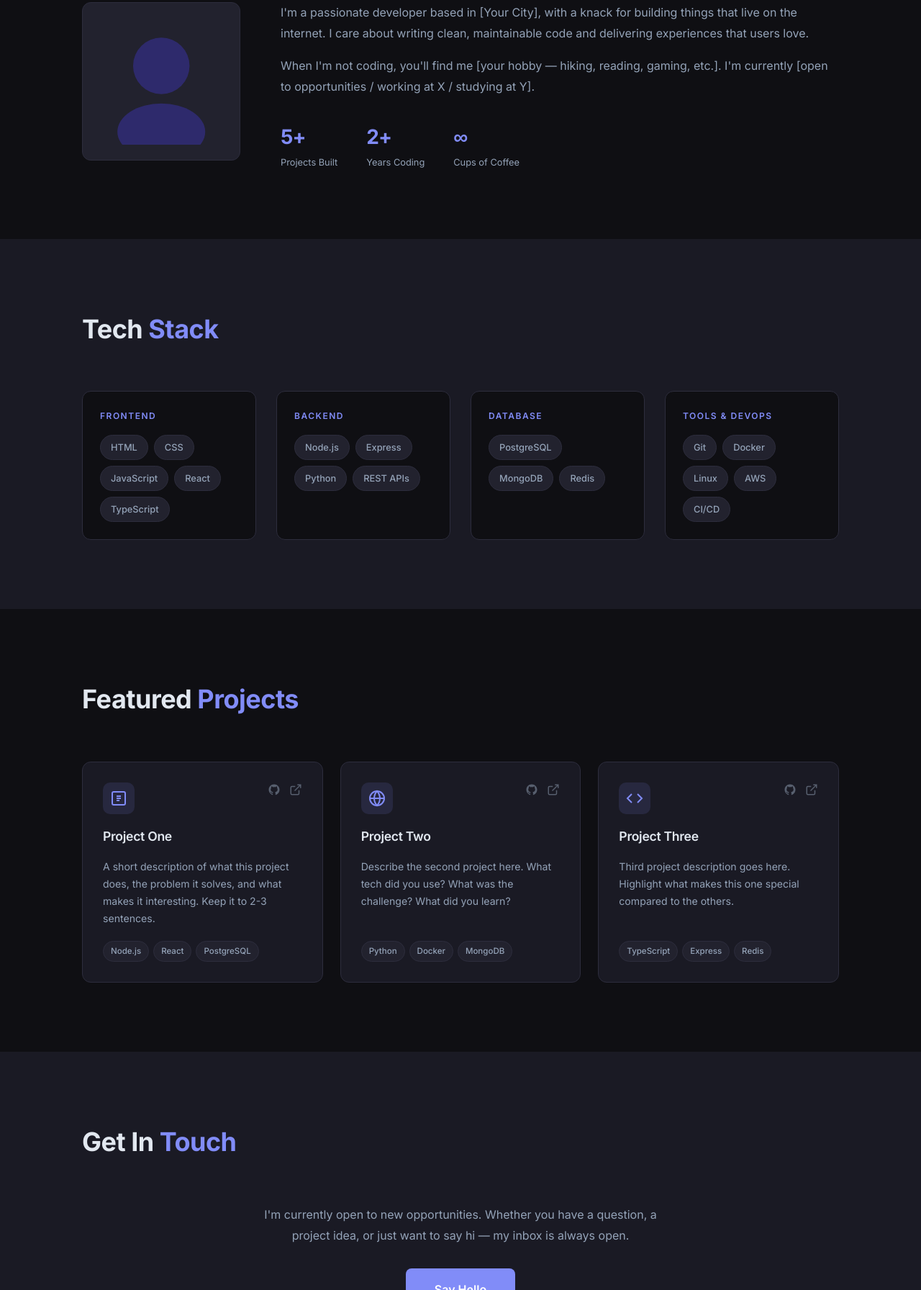
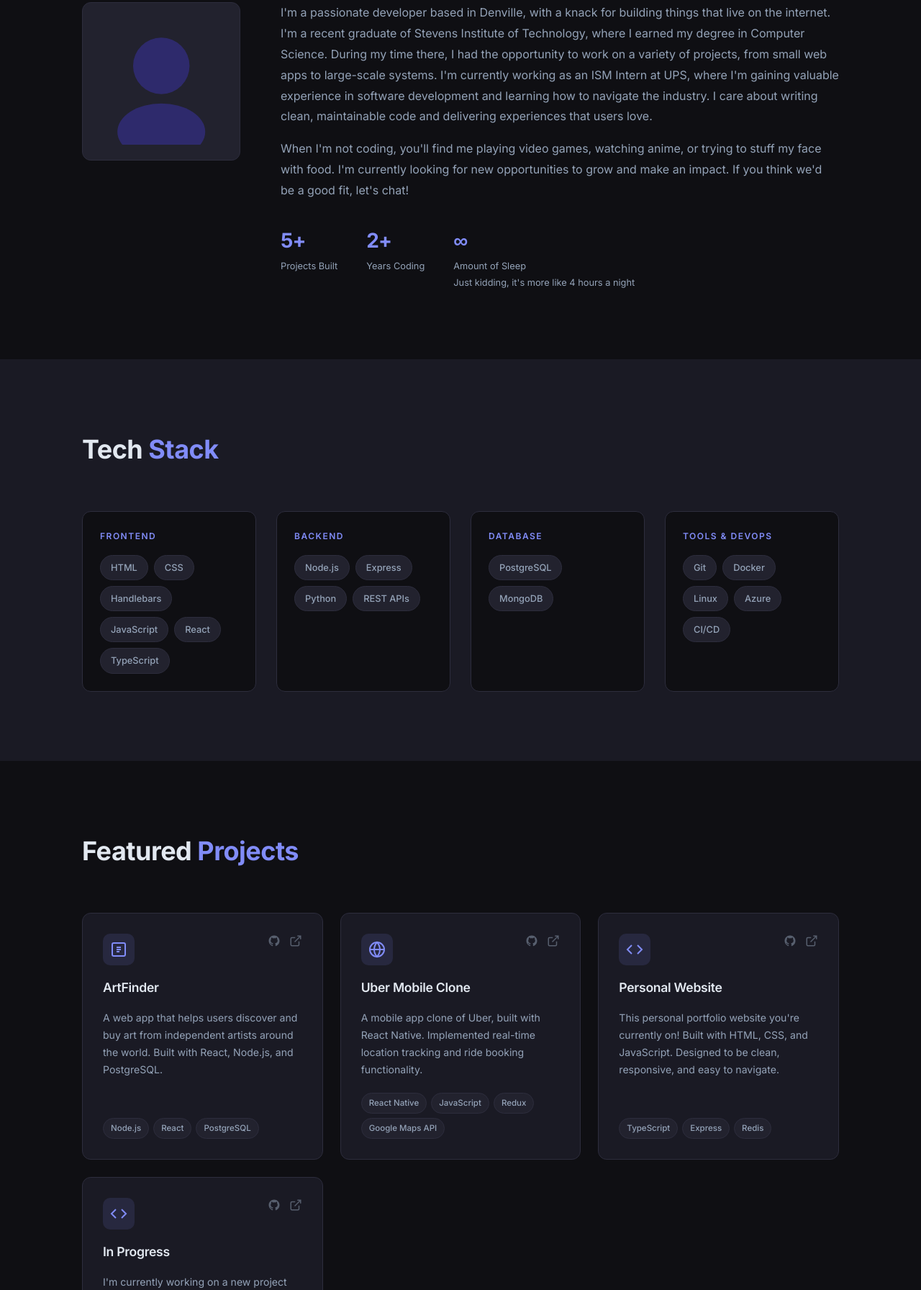
Before and after one commit to Randomname501/Website, a website: page index.html in a window 1280 px wide. Shown: the part 1008-2800 px from the top of the page at 72% size. Drawn offline with Linux system fonts and the light colour scheme.

Commit message:
Personalize portfolio: name, projects, links
Replace placeholder content with my personal info and project details. Updates include: document title and nav logo initials; hero name, subtitle and tagline; expanded About section (location, school, internship, hobbies, availability); contact email and social links (GitHub and LinkedIn updated, Twitter removed). Projects updated/added: ArtFinder, Uber Mobile Clone, Personal Website, and an "In Progress" entry — each with descriptions, repo links and tech tags. Small tweaks to skills (added Handlebars, swapped AWS -> Azure) and a playful stat change for sleep.

```diff
--- a/index.html
+++ b/index.html
@@ -3,7 +3,7 @@
 <head>
   <meta charset="UTF-8" />
   <meta name="viewport" content="width=device-width, initial-scale=1.0" />
-  <title>Your Name — Portfolio</title>
+  <title>Suprith Reddy — Portfolio</title>
   <link rel="preconnect" href="https://fonts.googleapis.com" />
   <link rel="preconnect" href="https://fonts.gstatic.com" crossorigin />
   <link href="https://fonts.googleapis.com/css2?family=Inter:wght@300;400;500;600;700&family=JetBrains+Mono:wght@400;500&display=swap" rel="stylesheet" />
@@ -14,7 +14,7 @@
   <!-- NAV -->
   <nav class="nav" id="nav">
     <div class="nav-inner">
-      <a href="#hero" class="nav-logo">YN<span class="accent">.</span></a>
+      <a href="#hero" class="nav-logo">SR<span class="accent">.</span></a>
       <ul class="nav-links" id="nav-links">
         <li><a href="#about">About</a></li>
         <li><a href="#skills">Skills</a></li>
@@ -31,10 +31,10 @@
   <section class="hero" id="hero">
     <div class="hero-content fade-in">
       <p class="hero-greeting">Hi, I'm</p>
-      <h1 class="hero-name">Your Name<span class="accent">.</span></h1>
-      <h2 class="hero-title">Full-Stack Developer &amp; Problem Solver</h2>
+      <h1 class="hero-name">Suprith Reddy<span class="accent">.</span></h1>
+      <h2 class="hero-title">Full-Stack Developer &amp; Chronic Sleeper</h2>
       <p class="hero-tagline">
-        I build clean, performant web applications and love turning complex problems into elegant solutions.
+        I love building things that live on the internet. My passion is creating web applications that are fast, responsive, and easy to use. When I'm not coding, you can find me playing video games, watching anime, or trying to stuff my face with food.
       </p>
       <div class="hero-cta">
         <a href="#projects" class="btn btn-primary">View My Work</a>
@@ -63,12 +63,14 @@
         </div>
         <div class="about-text">
           <p>
-            I'm a passionate developer based in [Your City], with a knack for building things that live on the internet.
+            I'm a passionate developer based in Denville, with a knack for building things that live on the internet.
+            I'm a recent graduate of Stevens Institute of Technology, where I earned my degree in Computer Science. During my time there, I had the opportunity to work on a variety of projects, from small web apps to large-scale systems.
+            I'm currently working as an ISM Intern at UPS, where I'm gaining valuable experience in software development and learning how to navigate the industry.
             I care about writing clean, maintainable code and delivering experiences that users love.
           </p>
           <p>
-            When I'm not coding, you'll find me [your hobby — hiking, reading, gaming, etc.].
-            I'm currently [open to opportunities / working at X / studying at Y].
+            When I'm not coding, you'll find me playing video games, watching anime, or trying to stuff my face with food.
+            I'm currently looking for new opportunities to grow and make an impact. If you think we'd be a good fit, let's chat!
           </p>
           <div class="about-stats">
             <div class="stat">
@@ -81,7 +83,8 @@
             </div>
             <div class="stat">
               <span class="stat-number accent">∞</span>
-              <span class="stat-label">Cups of Coffee</span>
+              <span class="stat-label">Amount of Sleep</span>
+              <div class="stat-label">Just kidding, it's more like 4 hours a night</div>
             </div>
           </div>
         </div>
@@ -100,6 +103,7 @@
           <div class="skill-tags">
             <span class="tag">HTML</span>
             <span class="tag">CSS</span>
+            <span class="tag">Handlebars</span>
             <span class="tag">JavaScript</span>
             <span class="tag">React</span>
             <span class="tag">TypeScript</span>
@@ -121,7 +125,6 @@
           <div class="skill-tags">
             <span class="tag">PostgreSQL</span>
             <span class="tag">MongoDB</span>
-            <span class="tag">Redis</span>
           </div>
         </div>
 
@@ -131,7 +134,7 @@
             <span class="tag">Git</span>
             <span class="tag">Docker</span>
             <span class="tag">Linux</span>
-            <span class="tag">AWS</span>
+            <span class="tag">Azure</span>
             <span class="tag">CI/CD</span>
           </div>
         </div>
@@ -152,7 +155,7 @@
               <svg width="24" height="24" viewBox="0 0 24 24" fill="none" stroke="currentColor" stroke-width="2"><rect x="3" y="3" width="18" height="18" rx="2"/><path d="M9 9h6M9 12h6M9 15h4"/></svg>
             </div>
             <div class="project-links">
-              <a href="#" title="GitHub" aria-label="View source">
+              <a href="https://github.com/The-Necrodancer/ArtFinder" title="GitHub" aria-label="View source">
                 <svg width="18" height="18" viewBox="0 0 24 24" fill="currentColor"><path d="M12 2C6.477 2 2 6.484 2 12.017c0 4.425 2.865 8.18 6.839 9.504.5.092.682-.217.682-.483 0-.237-.008-.868-.013-1.703-2.782.605-3.369-1.343-3.369-1.343-.454-1.158-1.11-1.466-1.11-1.466-.908-.62.069-.608.069-.608 1.003.07 1.531 1.032 1.531 1.032.892 1.53 2.341 1.088 2.91.832.092-.647.35-1.088.636-1.338-2.22-.253-4.555-1.113-4.555-4.951 0-1.093.39-1.988 1.029-2.688-.103-.253-.446-1.272.098-2.65 0 0 .84-.27 2.75 1.026A9.564 9.564 0 0 1 12 6.844c.85.004 1.705.115 2.504.337 1.909-1.296 2.747-1.027 2.747-1.027.546 1.379.202 2.398.1 2.651.64.7 1.028 1.595 1.028 2.688 0 3.848-2.339 4.695-4.566 4.943.359.309.678.92.678 1.855 0 1.338-.012 2.419-.012 2.747 0 .268.18.58.688.482A10.019 10.019 0 0 0 22 12.017C22 6.484 17.522 2 12 2z"/></svg>
               </a>
               <a href="#" title="Live Demo" aria-label="View live demo">
@@ -160,9 +163,9 @@
               </a>
             </div>
           </div>
-          <h3 class="project-title">Project One</h3>
+          <h3 class="project-title">ArtFinder</h3>
           <p class="project-desc">
-            A short description of what this project does, the problem it solves, and what makes it interesting. Keep it to 2-3 sentences.
+            A web app that helps users discover and buy art from independent artists around the world. Built with React, Node.js, and PostgreSQL.
           </p>
           <div class="project-tags">
             <span class="tag tag-sm">Node.js</span>
@@ -177,7 +180,7 @@
               <svg width="24" height="24" viewBox="0 0 24 24" fill="none" stroke="currentColor" stroke-width="2"><circle cx="12" cy="12" r="10"/><line x1="2" y1="12" x2="22" y2="12"/><path d="M12 2a15.3 15.3 0 0 1 4 10 15.3 15.3 0 0 1-4 10 15.3 15.3 0 0 1-4-10 15.3 15.3 0 0 1 4-10z"/></svg>
             </div>
             <div class="project-links">
-              <a href="#" title="GitHub" aria-label="View source">
+              <a href="https://github.com/Randomname501/uber-clone" title="GitHub" aria-label="View source">
                 <svg width="18" height="18" viewBox="0 0 24 24" fill="currentColor"><path d="M12 2C6.477 2 2 6.484 2 12.017c0 4.425 2.865 8.18 6.839 9.504.5.092.682-.217.682-.483 0-.237-.008-.868-.013-1.703-2.782.605-3.369-1.343-3.369-1.343-.454-1.158-1.11-1.466-1.11-1.466-.908-.62.069-.608.069-.608 1.003.07 1.531 1.032 1.531 1.032.892 1.53 2.341 1.088 2.91.832.092-.647.35-1.088.636-1.338-2.22-.253-4.555-1.113-4.555-4.951 0-1.093.39-1.988 1.029-2.688-.103-.253-.446-1.272.098-2.65 0 0 .84-.27 2.75 1.026A9.564 9.564 0 0 1 12 6.844c.85.004 1.705.115 2.504.337 1.909-1.296 2.747-1.027 2.747-1.027.546 1.379.202 2.398.1 2.651.64.7 1.028 1.595 1.028 2.688 0 3.848-2.339 4.695-4.566 4.943.359.309.678.92.678 1.855 0 1.338-.012 2.419-.012 2.747 0 .268.18.58.688.482A10.019 10.019 0 0 0 22 12.017C22 6.484 17.522 2 12 2z"/></svg>
               </a>
               <a href="#" title="Live Demo" aria-label="View live demo">
@@ -185,18 +188,44 @@
               </a>
             </div>
           </div>
-          <h3 class="project-title">Project Two</h3>
+          <h3 class="project-title">Uber Mobile Clone</h3>
           <p class="project-desc">
-            Describe the second project here. What tech did you use? What was the challenge? What did you learn?
+            A mobile app clone of Uber, built with React Native. Implemented real-time location tracking and ride booking functionality.
           </p>
           <div class="project-tags">
-            <span class="tag tag-sm">Python</span>
-            <span class="tag tag-sm">Docker</span>
-            <span class="tag tag-sm">MongoDB</span>
+            <span class="tag tag-sm">React Native</span>
+            <span class="tag tag-sm">JavaScript</span>
+            <span class="tag tag-sm">Redux</span>
+            <span class="tag tag-sm">Google Maps API</span>
           </div>
         </article>
 
         <article class="project-card">
+          <div class="project-header">
+            <div class="project-icon">
+              <svg width="24" height="24" viewBox="0 0 24 24" fill="none" stroke="currentColor" stroke-width="2"><polyline points="16 18 22 12 16 6"/><polyline points="8 6 2 12 8 18"/></svg>
+            </div>
+            <div class="project-links">
+              <a href="https://github.com/Randomname501/Website" title="GitHub" aria-label="View source">
+                <svg width="18" height="18" viewBox="0 0 24 24" fill="currentColor"><path d="M12 2C6.477 2 2 6.484 2 12.017c0 4.425 2.865 8.18 6.839 9.504.5.092.682-.217.682-.483 0-.237-.008-.868-.013-1.703-2.782.605-3.369-1.343-3.369-1.343-.454-1.158-1.11-1.466-1.11-1.466-.908-.62.069-.608.069-.608 1.003.07 1.531 1.032 1.531 1.032.892 1.53 2.341 1.088 2.91.832.092-.647.35-1.088.636-1.338-2.22-.253-4.555-1.113-4.555-4.951 0-1.093.39-1.988 1.029-2.688-.103-.253-.446-1.272.098-2.65 0 0 .84-.27 2.75 1.026A9.564 9.564 0 0 1 12 6.844c.85.004 1.705.115 2.504.337 1.909-1.296 2.747-1.027 2.747-1.027.546 1.379.202 2.398.1 2.651.64.7 1.028 1.595 1.028 2.688 0 3.848-2.339 4.695-4.566 4.943.359.309.678.92.678 1.855 0 1.338-.012 2.419-.012 2.747 0 .268.18.58.688.482A10.019 10.019 0 0 0 22 12.017C22 6.484 17.522 2 12 2z"/></svg>
+              </a>
+              <a href="#" title="Live Demo" aria-label="View live demo">
+                <svg width="18" height="18" viewBox="0 0 24 24" fill="none" stroke="currentColor" stroke-width="2"><path d="M18 13v6a2 2 0 0 1-2 2H5a2 2 0 0 1-2-2V8a2 2 0 0 1 2-2h6"/><polyline points="15 3 21 3 21 9"/><line x1="10" y1="14" x2="21" y2="3"/></svg>
+              </a>
+            </div>
+          </div>
+          <h3 class="project-title">Personal Website</h3>
+          <p class="project-desc">
+            This personal portfolio website you're currently on! Built with HTML, CSS, and JavaScript. Designed to be clean, responsive, and easy to navigate.
+          </p>
+          <div class="project-tags">
+            <span class="tag tag-sm">TypeScript</span>
+            <span class="tag tag-sm">Express</span>
+            <span class="tag tag-sm">Redis</span>
+          </div>
+        </article>
+
+                <article class="project-card">
           <div class="project-header">
             <div class="project-icon">
               <svg width="24" height="24" viewBox="0 0 24 24" fill="none" stroke="currentColor" stroke-width="2"><polyline points="16 18 22 12 16 6"/><polyline points="8 6 2 12 8 18"/></svg>
@@ -210,9 +239,9 @@
               </a>
             </div>
           </div>
-          <h3 class="project-title">Project Three</h3>
+          <h3 class="project-title">In Progress</h3>
           <p class="project-desc">
-            Third project description goes here. Highlight what makes this one special compared to the others.
+            I'm currently working on a new project that I'm really excited about. It's a web app that helps people come up with words for the wordle of the day.
           </p>
           <div class="project-tags">
             <span class="tag tag-sm">TypeScript</span>
@@ -231,18 +260,15 @@
       <h2 class="section-title fade-in">Get In <span class="accent">Touch</span></h2>
       <div class="contact-wrapper fade-in">
         <p class="contact-intro">
-          I'm currently open to new opportunities. Whether you have a question, a project idea, or just want to say hi — my inbox is always open.
+          I'm currently open to new opportunities. Whether you have a question, a project idea, or just want to say hi, my inbox is always open.
         </p>
-        <a href="mailto:your@email.com" class="btn btn-primary btn-lg">Say Hello</a>
+        <a href="mailto:suprith.reddy91@email.com" class="btn btn-primary btn-lg">Say Hello</a>
         <div class="social-links">
-          <a href="https://github.com/yourusername" class="social-link" target="_blank" rel="noopener" aria-label="GitHub">
+          <a href="https://github.com/Randomname501" class="social-link" target="_blank" rel="noopener" aria-label="GitHub">
             <svg width="22" height="22" viewBox="0 0 24 24" fill="currentColor"><path d="M12 2C6.477 2 2 6.484 2 12.017c0 4.425 2.865 8.18 6.839 9.504.5.092.682-.217.682-.483 0-.237-.008-.868-.013-1.703-2.782.605-3.369-1.343-3.369-1.343-.454-1.158-1.11-1.466-1.11-1.466-.908-.62.069-.608.069-.608 1.003.07 1.531 1.032 1.531 1.032.892 1.53 2.341 1.088 2.91.832.092-.647.35-1.088.636-1.338-2.22-.253-4.555-1.113-4.555-4.951 0-1.093.39-1.988 1.029-2.688-.103-.253-.446-1.272.098-2.65 0 0 .84-.27 2.75 1.026A9.564 9.564 0 0 1 12 6.844c.85.004 1.705.115 2.504.337 1.909-1.296 2.747-1.027 2.747-1.027.546 1.379.202 2.398.1 2.651.64.7 1.028 1.595 1.028 2.688 0 3.848-2.339 4.695-4.566 4.943.359.309.678.92.678 1.855 0 1.338-.012 2.419-.012 2.747 0 .268.18.58.688.482A10.019 10.019 0 0 0 22 12.017C22 6.484 17.522 2 12 2z"/></svg>
           </a>
-          <a href="https://linkedin.com/in/yourusername" class="social-link" target="_blank" rel="noopener" aria-label="LinkedIn">
+          <a href="https://www.linkedin.com/in/suprith-reddy-602a67240/" class="social-link" target="_blank" rel="noopener" aria-label="LinkedIn">
             <svg width="22" height="22" viewBox="0 0 24 24" fill="currentColor"><path d="M20.447 20.452h-3.554v-5.569c0-1.328-.027-3.037-1.852-3.037-1.853 0-2.136 1.445-2.136 2.939v5.667H9.351V9h3.414v1.561h.046c.477-.9 1.637-1.85 3.37-1.85 3.601 0 4.267 2.37 4.267 5.455v6.286zM5.337 7.433a2.062 2.062 0 0 1-2.063-2.065 2.064 2.064 0 1 1 2.063 2.065zm1.782 13.019H3.555V9h3.564v11.452zM22.225 0H1.771C.792 0 0 .774 0 1.729v20.542C0 23.227.792 24 1.771 24h20.451C23.2 24 24 23.227 24 22.271V1.729C24 .774 23.2 0 22.222 0h.003z"/></svg>
-          </a>
-          <a href="https://twitter.com/yourusername" class="social-link" target="_blank" rel="noopener" aria-label="Twitter / X">
-            <svg width="22" height="22" viewBox="0 0 24 24" fill="currentColor"><path d="M18.244 2.25h3.308l-7.227 8.26 8.502 11.24H16.17l-5.214-6.817L4.99 21.75H1.68l7.73-8.835L1.254 2.25H8.08l4.713 6.231zm-1.161 17.52h1.833L7.084 4.126H5.117z"/></svg>
           </a>
         </div>
       </div>
```
